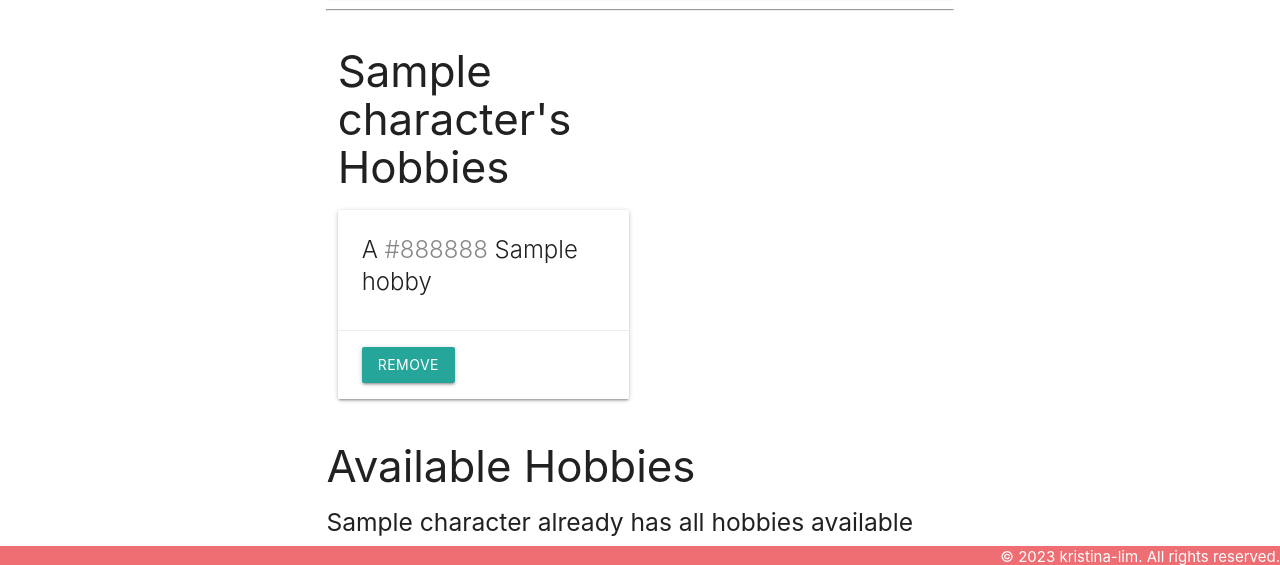
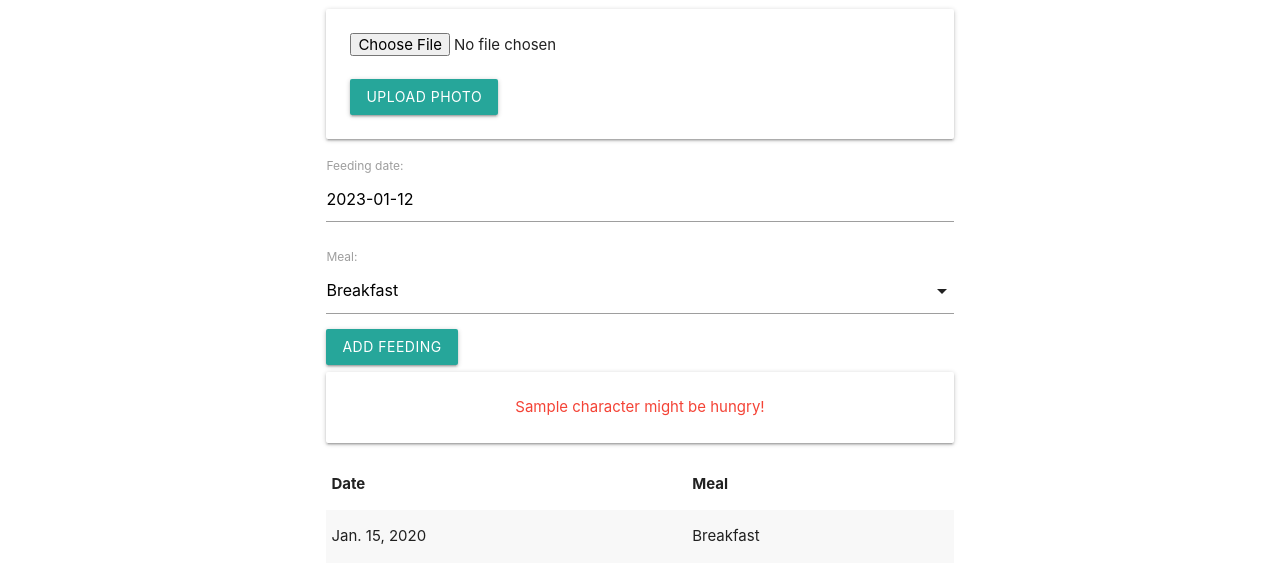
Before and after one commit to kristina-lim/kittywhite, a Django app: page /characters/1/ in a window 1280 px wide. Shown: the part 814-1379 px from the top of the page. Run offline with Django 4.2, Linux system fonts and the light colour scheme; tables that the repository leaves empty hold one stand-in row (values such as "Sample post").

Commit message:
Add photo functionality

```diff
--- a/kittywhite/settings.py
+++ b/kittywhite/settings.py
@@ -11,6 +11,10 @@
 """
 
 from pathlib import Path
+import environ
+
+environ.Env()
+environ.Env.read_env()
 
 # Build paths inside the project like this: BASE_DIR / 'subdir'.
 BASE_DIR = Path(__file__).resolve().parent.parent
--- a/main_app/admin.py
+++ b/main_app/admin.py
@@ -1,7 +1,8 @@
 from django.contrib import admin
-from .models import Character, Feeding, Hobby
+from .models import Character, Feeding, Hobby, Photo
 
 # Register your models here.
 admin.site.register(Character)
 admin.site.register(Feeding)
 admin.site.register(Hobby)
+admin.site.register(Photo)
--- a/main_app/models.py
+++ b/main_app/models.py
@@ -49,3 +49,10 @@
 
   class Meta:
     ordering = ['-date']
+
+class Photo(models.Model):
+  url = models.CharField(max_length=200)
+  character = models.ForeignKey(Character, on_delete=models.CASCADE)
+
+  def __str__(self):
+    return f"Photo for character_id: {self.character_id} @{self.url}"
--- a/main_app/templates/characters/detail.html
+++ b/main_app/templates/characters/detail.html
@@ -9,7 +9,7 @@
     <div class="card" style="background-color:#F5C3C2">
   {% endif %}
   <div class="card-content">
-    <span class="card-title">{{ cat.name }}</span>
+    <span class="card-title">{{ character.name }}</span>
     {% if character.gender == 'male' %}
       <span class="card-gender">♂</span>
     {% else %}
@@ -22,6 +22,17 @@
     <a class="action" href="{% url 'characters_delete' character.id %}">Delete</a>
   </div>
 </div>
+{% for photo in character.photo_set.all %}
+  <img class="responsive-img card-panel" src="{{photo.url}}">
+{% empty %}
+  <div class="card-panel teal-text center-align">No Photos Uploaded</div>
+{% endfor %}
+<form action="{% url 'add_photo' character.id %}" enctype="multipart/form-data" method="POST" class="card-panel">
+  {% csrf_token %}
+  <input type="file" name="photo-file">
+  <br><br>
+  <button type="submit" class="btn">Upload Photo</button>
+</form>
 <div class="col s6">
   <form action="{% url 'add_feeding' character.id %}" method="POST">
     {% csrf_token %}
--- a/main_app/urls.py
+++ b/main_app/urls.py
@@ -10,6 +10,7 @@
   path('characters/<int:pk>/update/', views.CharacterUpdate.as_view(), name='characters_update'),
   path('characters/<int:pk>/delete/', views.CharacterDelete.as_view(), name='characters_delete'),
   path('characters/<int:character_id>/add_feeding/', views.add_feeding, name='add_feeding'),
+  path('characters/<int:character_id>/add_photo/', views.add_photo, name='add_photo'),
   path('characters/<int:character_id>/assoc_hobby/<int:hobby_id>/', views.assoc_hobby, name='assoc_hobby'),
   path('characters/<int:character_id>/unassoc_hobby/<int:hobby_id>/', views.unassoc_hobby, name='unassoc_hobby'),
   path('hobbies/', views.HobbyList.as_view(), name='hobbies_index'),
--- a/main_app/views.py
+++ b/main_app/views.py
@@ -1,7 +1,10 @@
+import os
+import uuid
+import boto3
 from django.shortcuts import render, redirect
 from django.views.generic.edit import CreateView, UpdateView, DeleteView
 from django.views.generic import ListView, DetailView
-from .models import Character, Hobby
+from .models import Character, Hobby, Photo
 from .forms import FeedingForm
 
 # Define the home view
@@ -74,3 +77,18 @@
 def unassoc_hobby(request, character_id, hobby_id):
   Character.objects.get(id=character_id).hobbies.remove(hobby_id)
   return redirect('detail', character_id=character_id)
+
+def add_photo(request, character_id):
+  photo_file = request.FILES.get('photo-file', None)
+  if photo_file:
+    s3 = boto3.client('s3')
+    key = uuid.uuid4().hex[:6] + photo_file.name[photo_file.name.rfind('.'):]
+    try:
+      bucket = os.environ['S3_BUCKET']
+      s3.upload_fileobj(photo_file, bucket, key)
+      url = f"{os.environ['S3_BASE_URL']}{bucket}/{key}"
+      Photo.objects.create(url=url, character_id=character_id)
+    except Exception as e:
+      print('An error occurred uploading file to S3')
+      print(e)
+  return redirect('detail', character_id=character_id)
```
Also changed, not shown: main_app/migrations/0007_photo.py (added).
